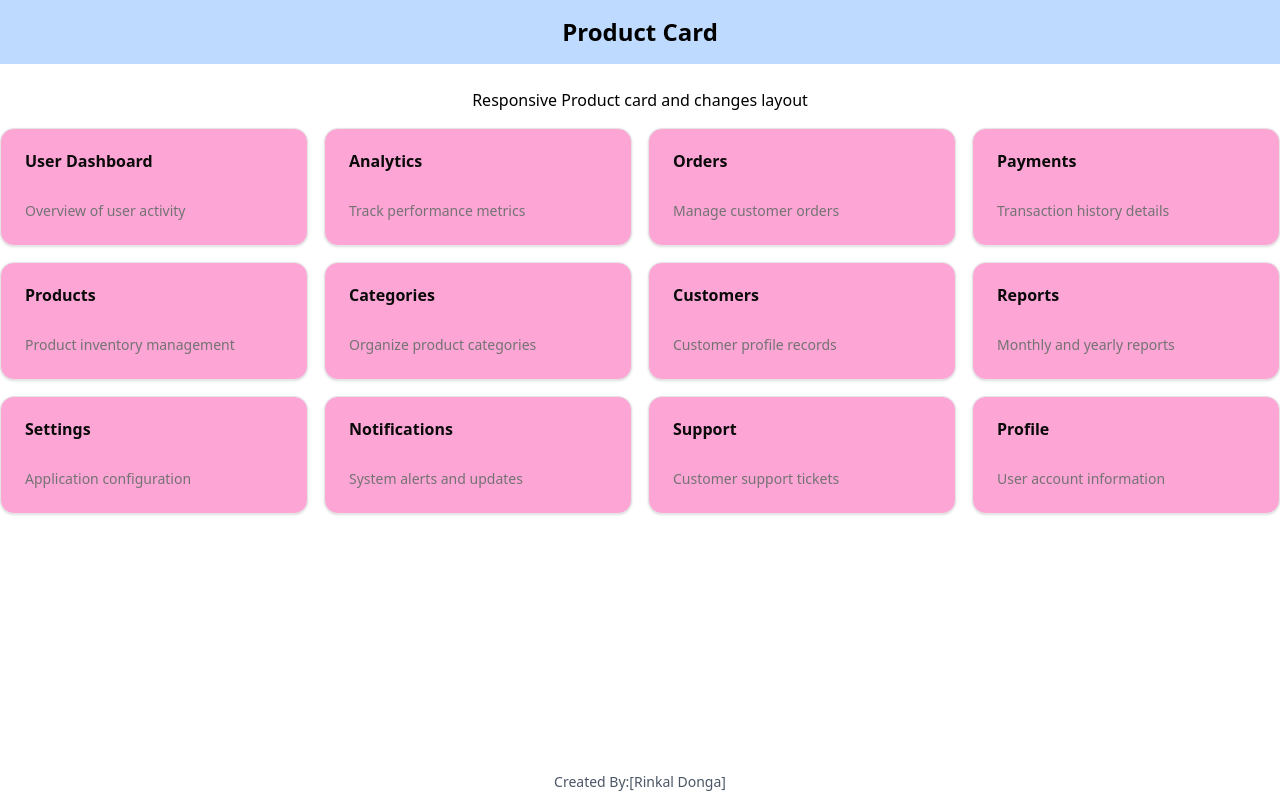
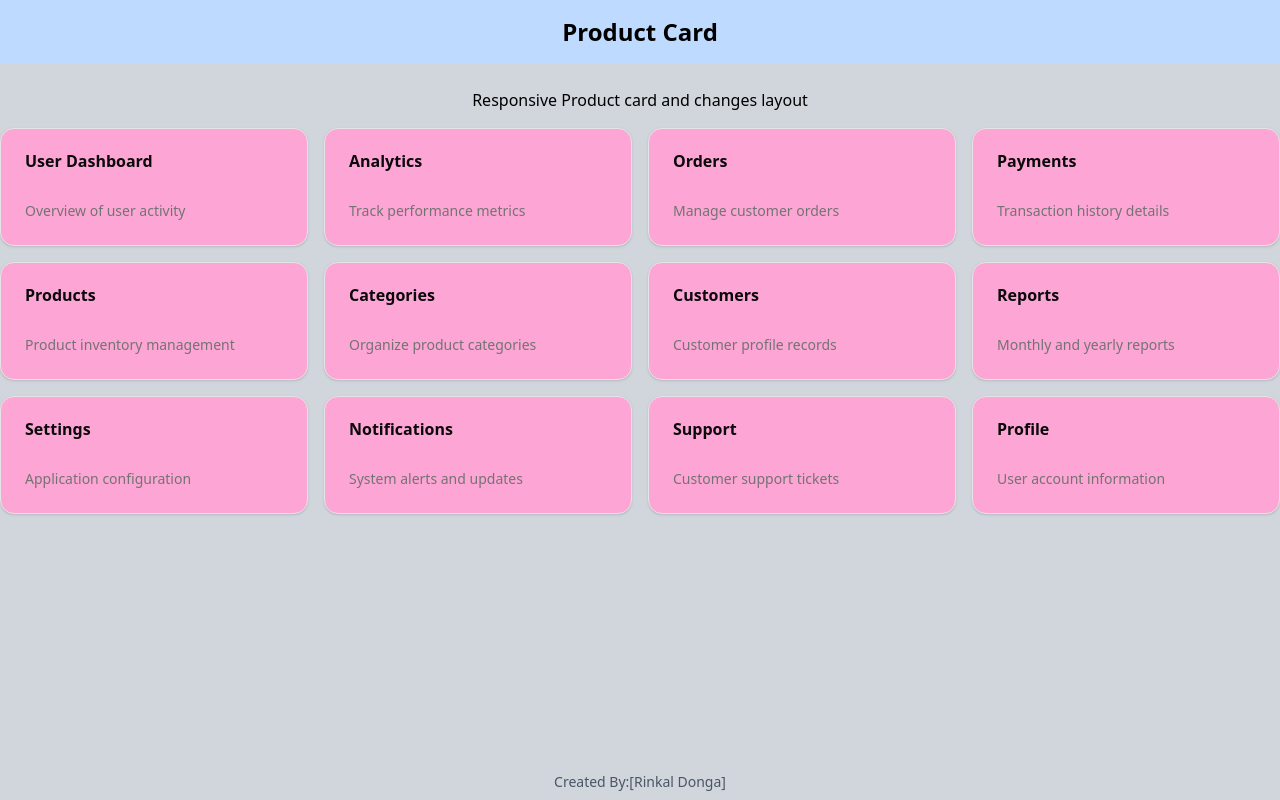
Before and after one commit to froemailtest/My-Product, a Next.js app: page / in a window 1280 px wide. Built offline with nearby package versions, Linux system fonts and the light colour scheme.

Commit message:
colour
add background colour

```diff
--- a/src/app/page.tsx
+++ b/src/app/page.tsx
@@ -2,18 +2,28 @@ import CardList from "../components/ui/CardList";
 
 export default function HomePage() {
   return (
-    <div className="min-h-screen flex flex-col">
-
+    <div
+      className="
+        min-h-screen flex flex-col
+        bg-purple-300
+        sm:bg-pink-300
+        md:bg-red-300
+        lg:bg-green-300
+        xl:bg-gray-300
+        2xl:bg-purple-300
+      "
+    >
       <nav className="mb-6 bg-blue-200 p-4">
         <header className="text-center">
           <h1 className="text-2xl font-semibold text-black">
-            Product Card          </h1>
+            Product Card
+          </h1>
         </header>
       </nav>
 
-      {/* Helping text */}
       <p className="mb-4 text-center text-black">
-        Responsive Product card and changes layout      </p>
+        Responsive Product card and changes layout
+      </p>
 
       <main className="flex-1">
         <CardList />
@@ -22,7 +32,6 @@ export default function HomePage() {
       <footer className="mt-auto text-center text-sm text-gray-600 mb-2">
         Created By:[Rinkal Donga]
       </footer>
-
     </div>
   );
 }
```
